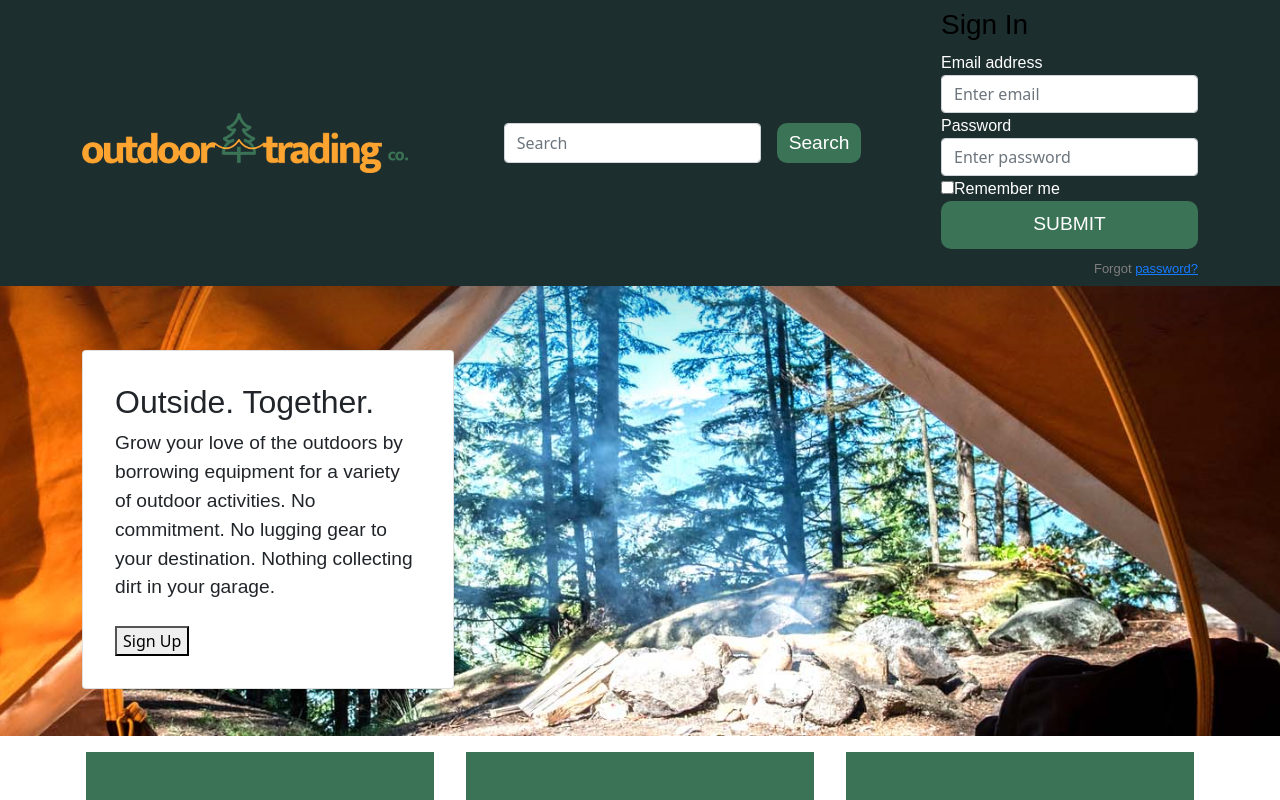
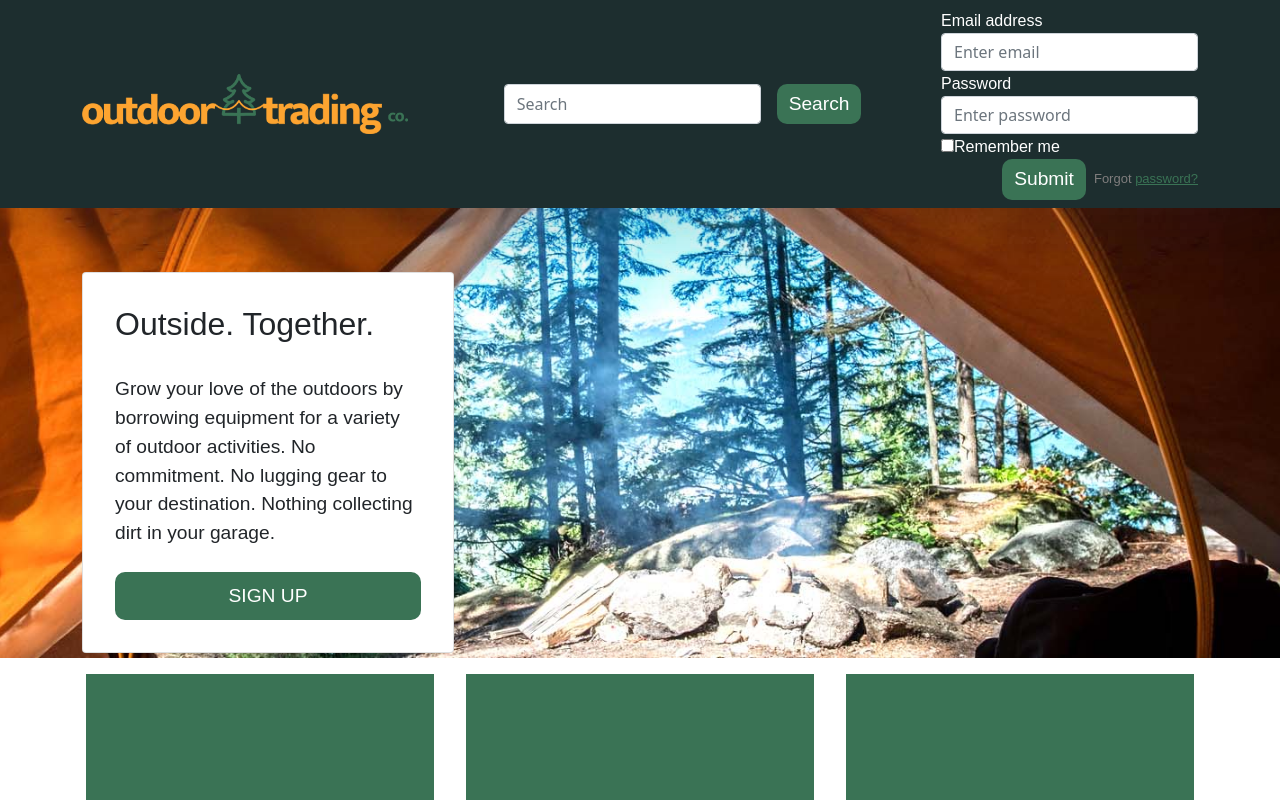
Before and after one commit to NeedaMehmud/outdoor-trading-co, a React (Create React App) app in the folder client/: page / in a window 1280 px wide. Both pictures are taken after a click on the button "Sign In". Shown: the top 800 px of the page. Built offline with nearby package versions, Linux system fonts and the light colour scheme; a web font is replaced by a local one.

Commit message:
styled signup button again - changes keep reverting onced pushed to master

```diff
--- a/client/src/components/Hero.js
+++ b/client/src/components/Hero.js
@@ -28,11 +28,12 @@ class Hero extends React.Component {
           <div className="card col-lg-4">
             <div className="card-body m-3">
               <h2>Outside. Together.</h2>
+              <br></br>
               <p>
                 Grow your love of the outdoors by borrowing equipment for a variety of outdoor activities. No commitment. No lugging gear to your destination. Nothing collecting dirt in your garage.
             </p>
-              <br></br>
-              {this.state.clicked ? <SignUp /> : <button onClick={this.handleClick} type="submit" classNameName="btn btn-primary btn-block">Sign Up</button>}
+            <br></br>
+              {this.state.clicked ? <SignUp /> : <button onClick={this.handleClick} type="submit" className="btn btn-primary btn-block" data-toggle="modal">Sign Up</button>}
             </div>
           </div>
         </div>
--- a/client/src/components/Login.js
+++ b/client/src/components/Login.js
@@ -5,8 +5,6 @@ import React from "react";
 const Login = () => {
     return (
         <form>
-            <h3>Sign In</h3>
-
             <div className="form-group">
                 <label>Email address</label>
                 <input type="email" className="form-control" placeholder="Enter email" />
@@ -23,11 +21,12 @@ const Login = () => {
                     <label className="custom-control-label" htmlFor="customCheck1">Remember me</label>
                 </div>
             </div>
-
-            <button type="submit" className="btn btn-primary btn-block">Submit</button>
-            <p className="forgot-password text-right">
-                Forgot <a href="#">password?</a>
-            </p>
+            <div class="d-grid gap-2 d-md-flex justify-content-md-end">
+                <button className="btn btn-secondary" type="submit">Submit</button>
+                <p className="forgot-password text-right">
+                    Forgot <a href="#">password?</a>
+                </p>
+            </div>
         </form>
     );
 
--- a/client/src/style/Login.css
+++ b/client/src/style/Login.css
@@ -56,7 +56,7 @@ body, html, .App, #root, .auth-wrapper {
 }
 
 .auth-wrapper .form-control:focus {
-  border-color: #167bff;
+  border-color: #3a7355;
   box-shadow: none;
 }
 
@@ -81,5 +81,5 @@ body, html, .App, #root, .auth-wrapper {
 }
 
 .forgot-password a {
-  color: #167bff;
+  color:#3a7355;;
 }
--- a/client/src/style/Signup.css
+++ b/client/src/style/Signup.css
@@ -4,7 +4,6 @@
   box-sizing: border-box;
 }
 body {
-  background: #1C8EF9 !important;
   min-height: 100vh;
   display: flex;
   font-weight: 400;
@@ -22,7 +21,6 @@ body, html, .App, #root, .auth-wrapper {
 }
 
 .navbar-light {
-  background-color: #ffffff;
   box-shadow: 0px 14px 80px rgba(34, 35, 58, 0.2);
 }
 
@@ -44,7 +42,6 @@ body, html, .App, #root, .auth-wrapper {
 }
 
 .auth-wrapper .form-control:focus {
-  border-color: #167bff;
   box-shadow: none;
 }
 
```
